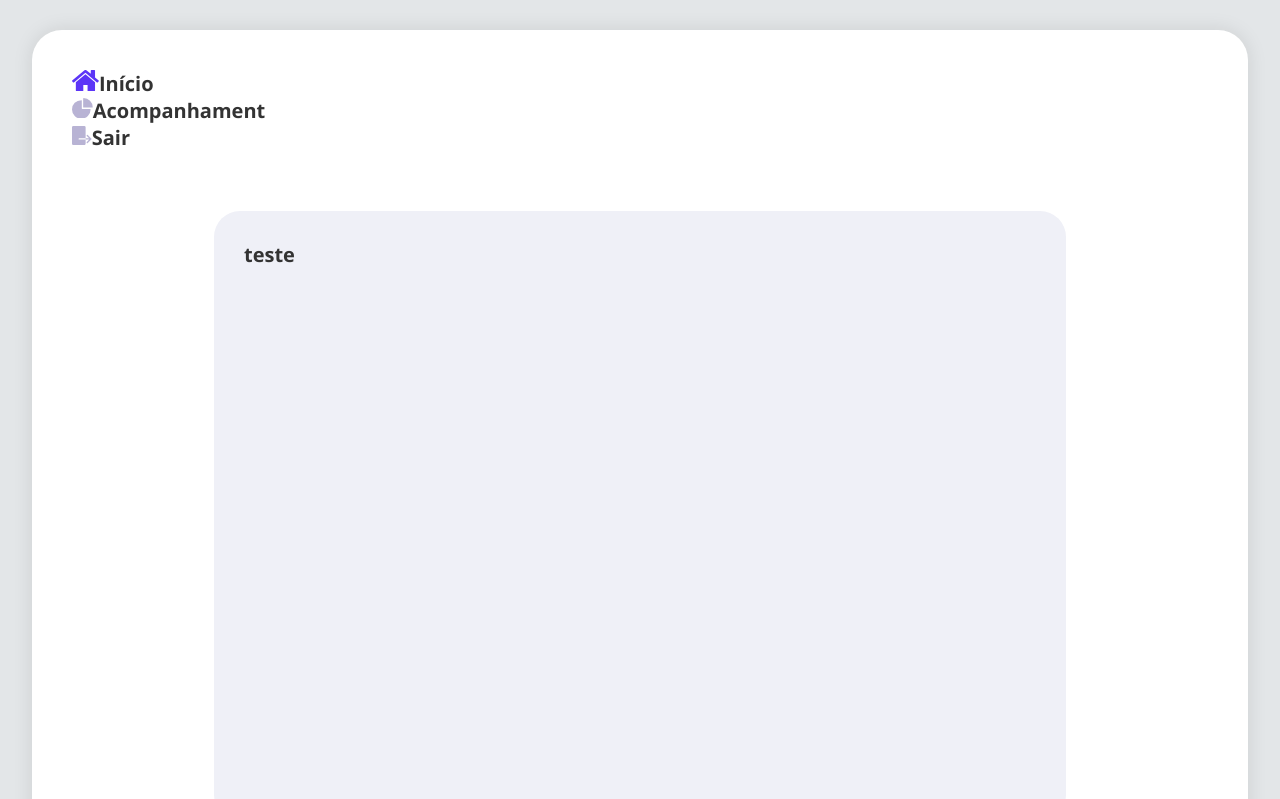
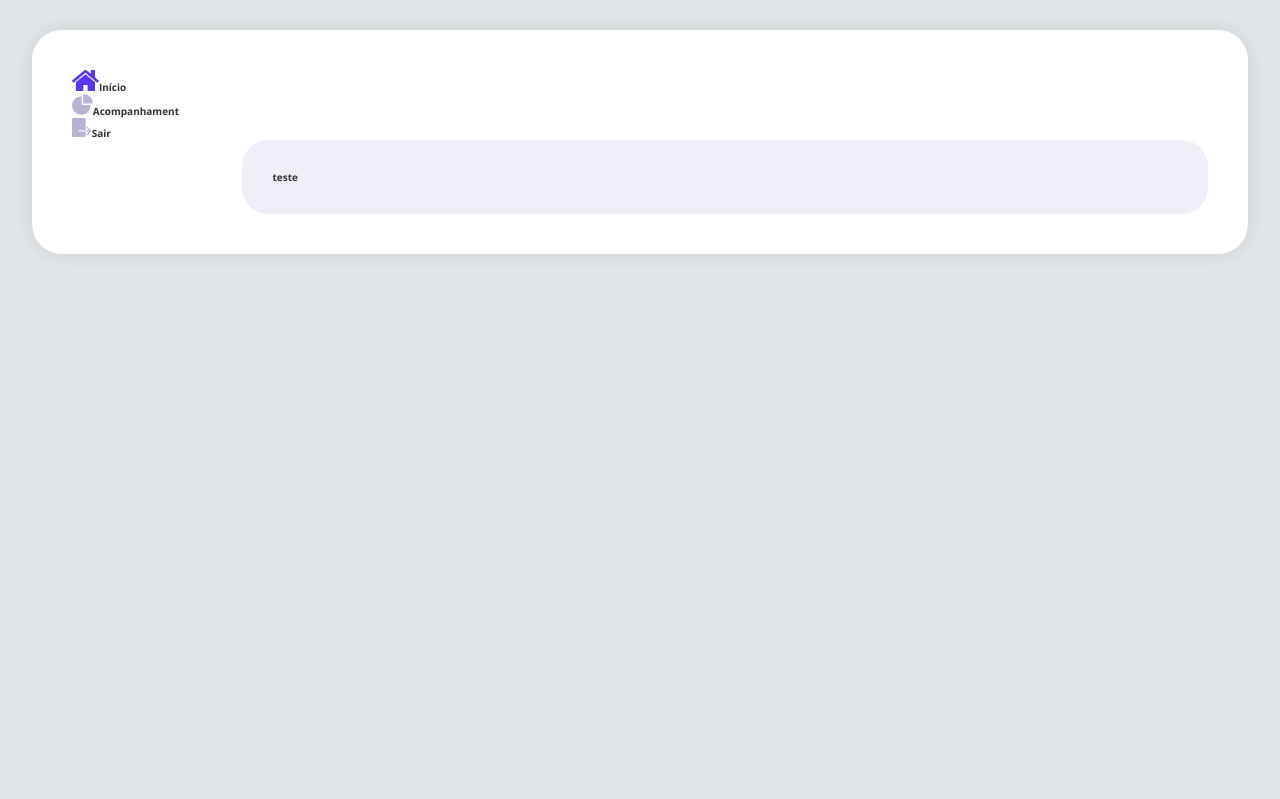
Before and after one commit to jeffinwilker/ponvi, a React (Create React App) app: page / in a window 1280 px wide. Shown: the top 799 px of the page. Built offline with nearby package versions, Linux system fonts and the light colour scheme.

Commit message:
Porra
Porra

```diff
--- a/src/pages/Main/index.js
+++ b/src/pages/Main/index.js
@@ -1,25 +1,15 @@
 import React from 'react';
 
 import { Container, Content } from './styles';
+
+import Home from '../../styles/icons';
 
 export default function Main() {
     return (
         <>
             <Container>
                 <h1>
-                    <svg
-                        xmlns="http://www.w3.org/2000/svg"
-                        width="26.88"
-                        height="21.391"
-                        viewBox="0 0 26.88 21.391"
-                    >
-                        <path
-                            id="home"
-                            d="M23.6,12.948v8a1.082,1.082,0,0,1-1.067,1.067h-6.4v-6.4H11.866v6.4h-6.4A1.082,1.082,0,0,1,4.4,20.951v-8a.222.222,0,0,1,.008-.05.222.222,0,0,0,.008-.05L14,4.945l9.587,7.9a.228.228,0,0,1,.017.1ZM27.322,11.8l-1.033,1.234a.565.565,0,0,1-.35.183h-.05a.513.513,0,0,1-.35-.116L14,3.478,2.463,13.1a.619.619,0,0,1-.4.116.565.565,0,0,1-.35-.183L.68,11.8a.539.539,0,0,1-.116-.391.487.487,0,0,1,.182-.358L12.733,1.061a2.067,2.067,0,0,1,2.534,0l4.068,3.4V1.211A.514.514,0,0,1,19.87.677h3.2a.514.514,0,0,1,.534.534v6.8l3.651,3.035a.485.485,0,0,1,.183.358.539.539,0,0,1-.116.391Z"
-                            transform="translate(-0.562 -0.627)"
-                            fill="#5c35f7"
-                        />
-                    </svg>
+                    <Home />
                     Início
                 </h1>
                 <h1>
--- a/src/pages/Main/styles.js
+++ b/src/pages/Main/styles.js
@@ -1,6 +1,6 @@
 import styled from 'styled-components';
 
-export const Container = styled.h1`
+export const Container = styled.div`
     color: #333;
     max-width: 95%;
     background: #fff;
@@ -11,13 +11,12 @@ export const Container = styled.h1`
 `;
 
 export const Content = styled.h1`
-    max-width: 75%;
+    max-width: 85%;
     background: #eff0f7;
     border-radius: 26px;
     padding: 20px;
     top: 52px;
     width: 1505px;
-    height: 610px;
-    margin: 60px auto;
+    margin-left: auto;
     padding: 30px;
 `;
--- a/src/styles/global.js
+++ b/src/styles/global.js
@@ -9,7 +9,7 @@ export default createGlobalStyle`
     }
 
     html, body, #root {
-        min-height: 100%;
+        height: calc(100% - 38px);
     }
 
     body {
--- /dev/null
+++ b/src/styles/icons.js
@@ -0,0 +1,29 @@
+import React from 'react';
+
+export default function Home() {
+    return (
+        <svg
+            xmlns="http://www.w3.org/2000/svg"
+            width="26.88"
+            height="21.391"
+            viewBox="0 0 26.88 21.391"
+        >
+            <path
+                id="home"
+                d="M23.6,12.948v8a1.082,1.082,0,0,1-1.067,1.067h-6.4v-6.4H11.866v6.4h-6.4A1.082,1.082,0,0,1,4.4,20.951v-8a.222.222,0,0,1,.008-.05.222.222,0,0,0,.008-.05L14,4.945l9.587,7.9a.228.228,0,0,1,.017.1ZM27.322,11.8l-1.033,1.234a.565.565,0,0,1-.35.183h-.05a.513.513,0,0,1-.35-.116L14,3.478,2.463,13.1a.619.619,0,0,1-.4.116.565.565,0,0,1-.35-.183L.68,11.8a.539.539,0,0,1-.116-.391.487.487,0,0,1,.182-.358L12.733,1.061a2.067,2.067,0,0,1,2.534,0l4.068,3.4V1.211A.514.514,0,0,1,19.87.677h3.2a.514.514,0,0,1,.534.534v6.8l3.651,3.035a.485.485,0,0,1,.183.358.539.539,0,0,1-.116.391Z"
+                transform="translate(-0.562 -0.627)"
+                fill="#5c35f7"
+            />
+        </svg>
+    );
+}
+
+/*
+const icones = [
+    '<svg xmlns="http://www.w3.org/2000/svg" width="26.88" height="21.391" viewBox="0 0 26.88 21.391"><path id="home" d="M23.6,12.948v8a1.082,1.082,0,0,1-1.067,1.067h-6.4v-6.4H11.866v6.4h-6.4A1.082,1.082,0,0,1,4.4,20.951v-8a.222.222,0,0,1,.008-.05.222.222,0,0,0,.008-.05L14,4.945l9.587,7.9a.228.228,0,0,1,.017.1ZM27.322,11.8l-1.033,1.234a.565.565,0,0,1-.35.183h-.05a.513.513,0,0,1-.35-.116L14,3.478,2.463,13.1a.619.619,0,0,1-.4.116.565.565,0,0,1-.35-.183L.68,11.8a.539.539,0,0,1-.116-.391.487.487,0,0,1,.182-.358L12.733,1.061a2.067,2.067,0,0,1,2.534,0l4.068,3.4V1.211A.514.514,0,0,1,19.87.677h3.2a.514.514,0,0,1,.534.534v6.8l3.651,3.035a.485.485,0,0,1,.183.358.539.539,0,0,1-.116.391Z" transform="translate(-0.562 -0.627)" fill="#5c35f7"/></svg>',
+];
+
+export default function Home() {
+    return icones;
+}
+*/
```
